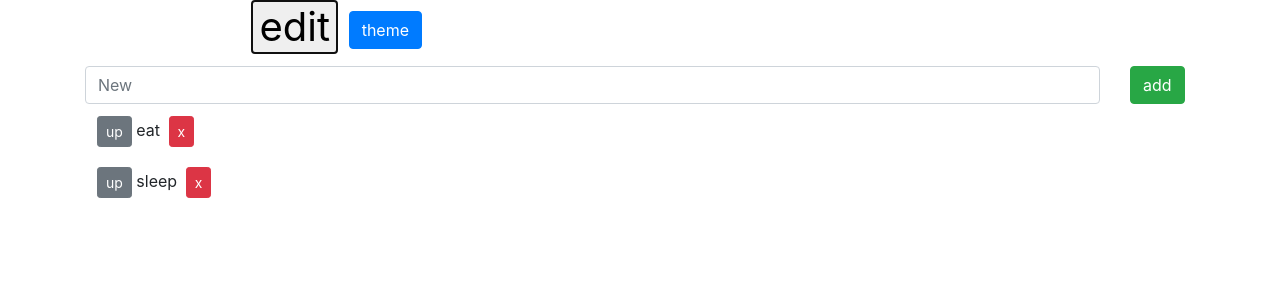
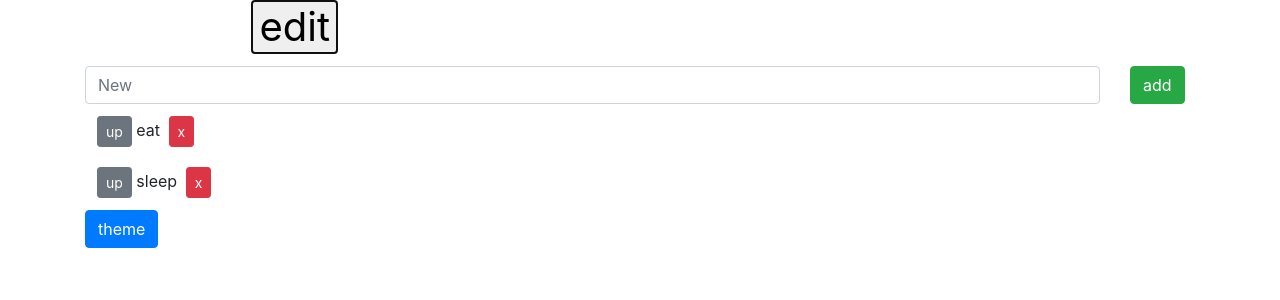
Before and after one commit to juissi999/routines, a Svelte app: page / in a window 1280 px wide. Both pictures are taken after a click on the button "edit". Shown: the top 300 px of the page. Built offline with nearby package versions, Linux system fonts and the light colour scheme; the HTML template or start-up script is replaced by a standard one.

Commit message:
Change theme button location

```diff
--- a/src/App.svelte
+++ b/src/App.svelte
@@ -126,12 +126,6 @@
           type="button"
           class={editMode ? 'bton edit edit_active' : 'bton edit'}
           on:click={onEdit}>edit</button>
-        {#if editMode}
-          <button
-            type="button"
-            class={'btn btn-primary'}
-            on:click={onTheme}>theme</button>
-        {/if}
       </h1>
     </div>
   </div>
@@ -150,4 +144,14 @@
       {/each}
     </div>
   </div>
+  {#if editMode}
+    <div class="row">
+      <div class="col">
+        <button
+          type="button"
+          class={'btn btn-primary'}
+          on:click={onTheme}>theme</button>
+      </div>
+    </div>
+  {/if}
 </div>
```
Also changed, not shown: 2 other files (tests, documents, lock files or other folders).
